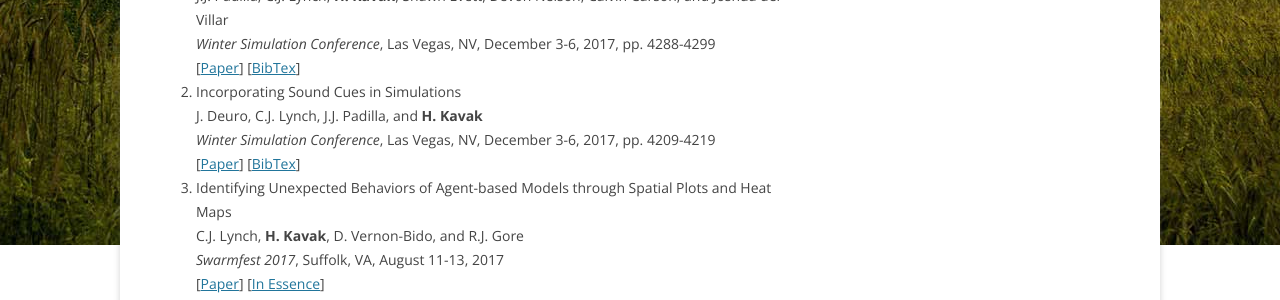
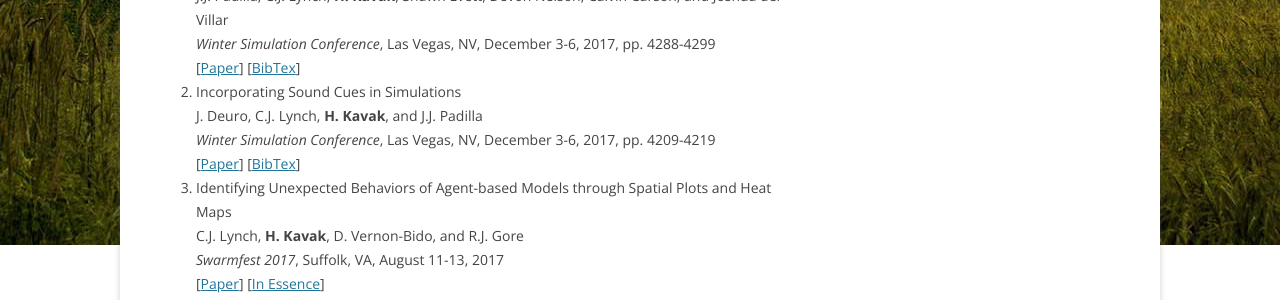
Before and after one commit to hamdikavak/hamdikavak.github.io, a Jekyll site: the page built from publications/index.html, in a window 1280 px wide and 900 px high, scrolled down 619 px. Shown: the part 154-454 px from the top of the window. Built offline with Jekyll 4.4.1, drawn with Linux system fonts in a browser that asks for light colours; nearby versions of some CDN libraries; library files that are not in the unit come from our copies.

```diff
--- a/publications/index.html
+++ b/publications/index.html
@@ -44,7 +44,7 @@ current_page_publications: current_page_item
    </li>
   <li>
     Incorporating Sound Cues in Simulations<br />
-   	J. Deuro, C.J. Lynch, J.J. Padilla, and <strong>H. Kavak</strong><br />
+   	J. Deuro, C.J. Lynch, <strong>H. Kavak</strong>, and J.J. Padilla<br />
     <em>Winter Simulation Conference</em>, Las Vegas, NV, December 3-6, 2017, pp. 4209-4219<br />
 	[<a title="RG Archive" href="https://www.researchgate.net/publication/321572332_Incorporating_Sound_in_Simulations">Paper</a>]
    	[<a title="BibTeX" href="/publications/bibs/2017_cloudes_sound.bib">BibTex</a>]
```
